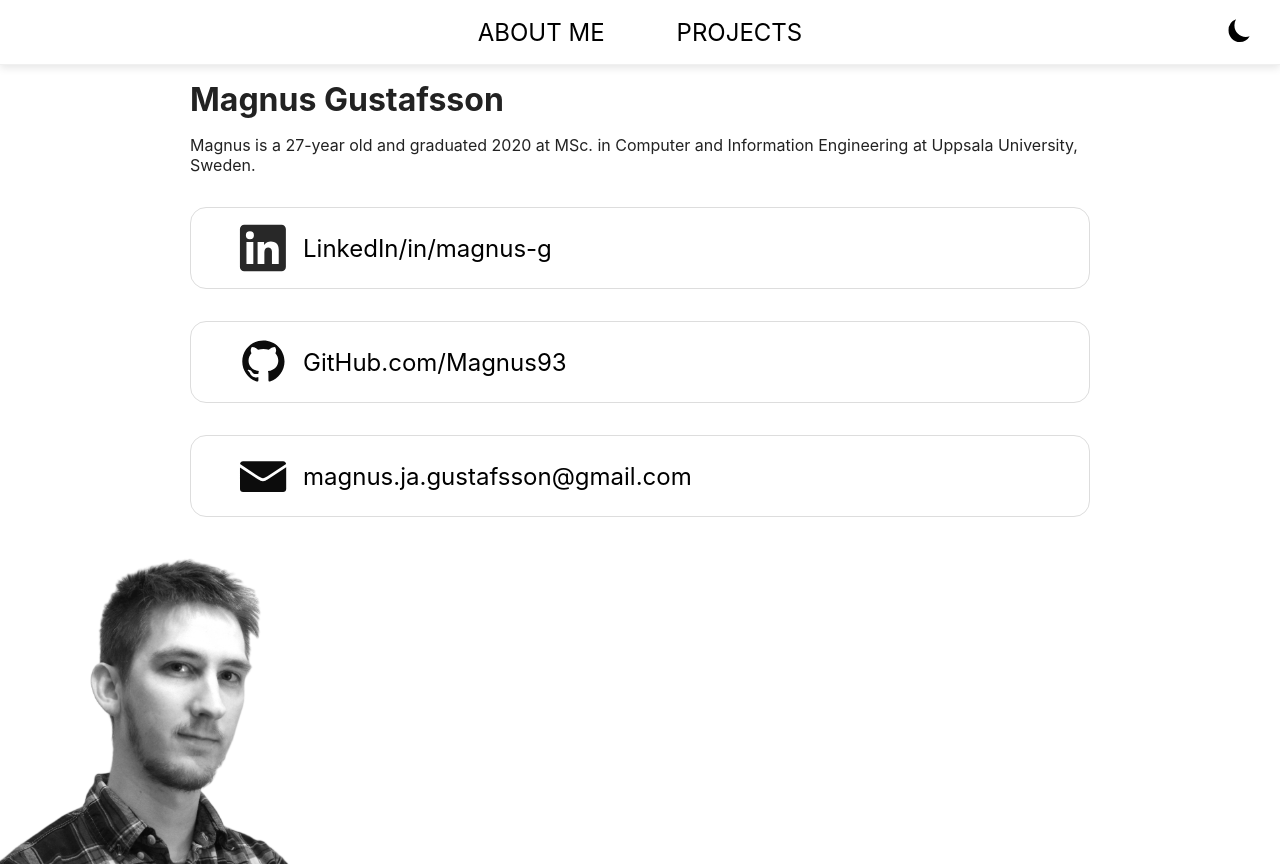
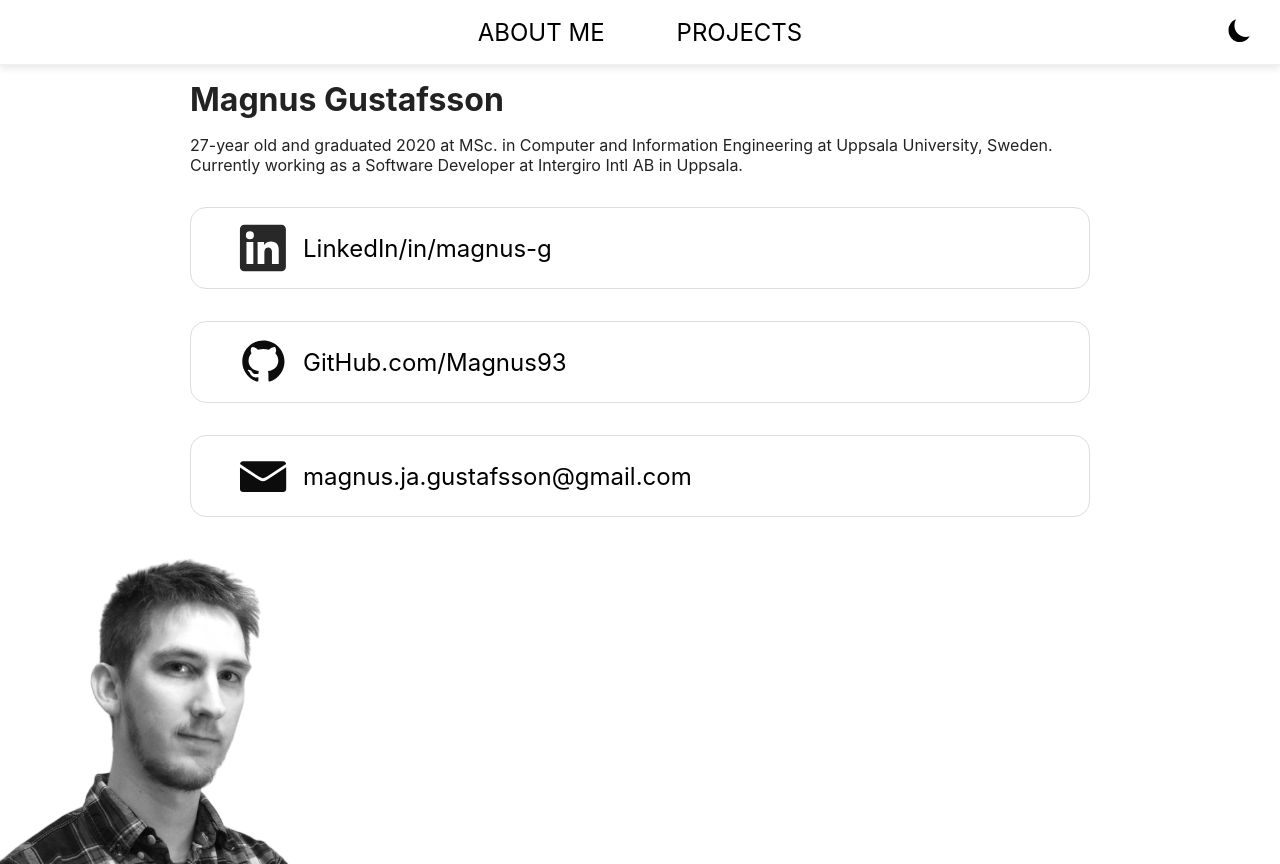
Before and after one commit to Magnus93/magnus-g-ts, a React app: page /about in a window 1280 px wide. Built offline with nearby package versions, Linux system fonts and the light colour scheme.

Commit message:
Update about text

```diff
--- a/src/components/AboutPage/AboutPage.tsx
+++ b/src/components/AboutPage/AboutPage.tsx
@@ -41,8 +41,8 @@ class AboutPage extends React.Component {
         <div className="content">
           <h1>Magnus Gustafsson</h1>
           <p>
-            Magnus is a {age}-year old and graduated 2020 at MSc. in Computer
-            and Information Engineering at Uppsala University, Sweden.
+            {age}-year old and graduated 2020 at MSc. in Computer
+            and Information Engineering at Uppsala University, Sweden. Currently working as a Software Developer at Intergiro Intl AB in Uppsala.
           </p>
           {links.map((l) => {
             return (
```
